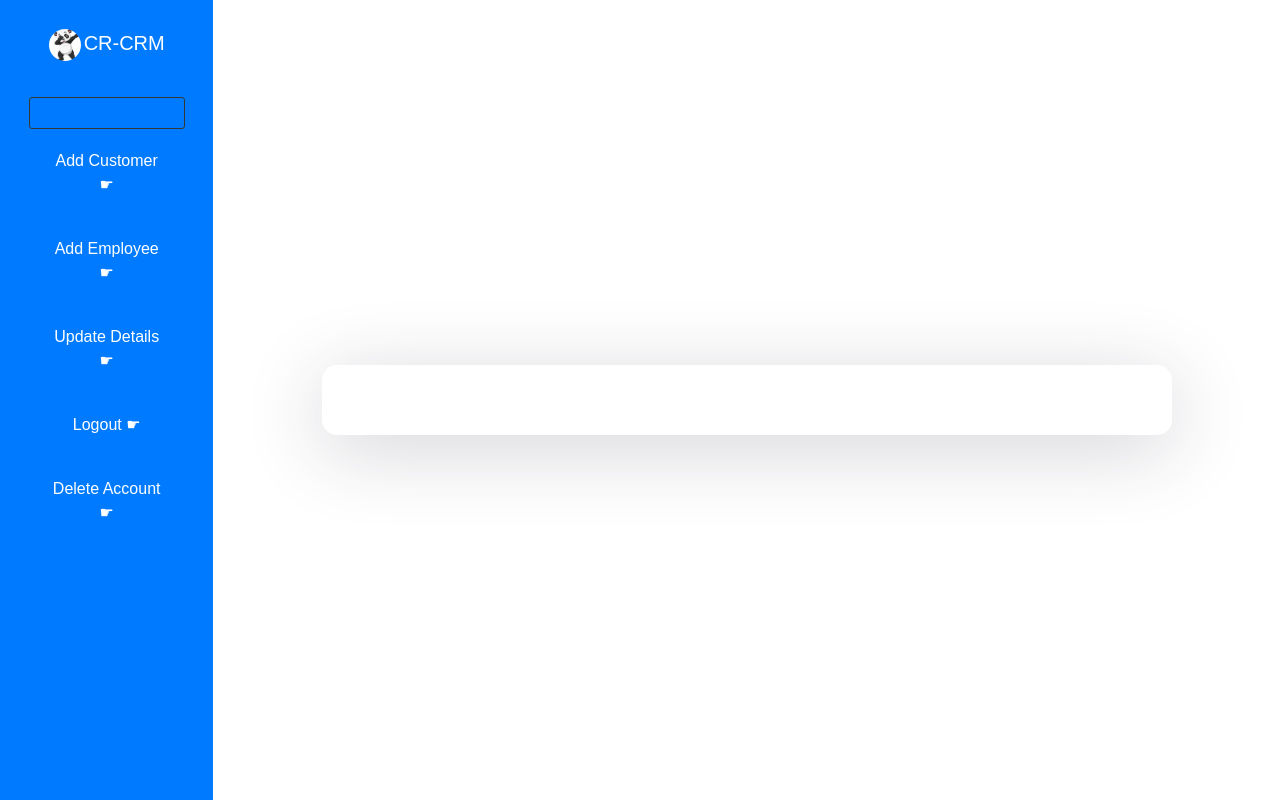
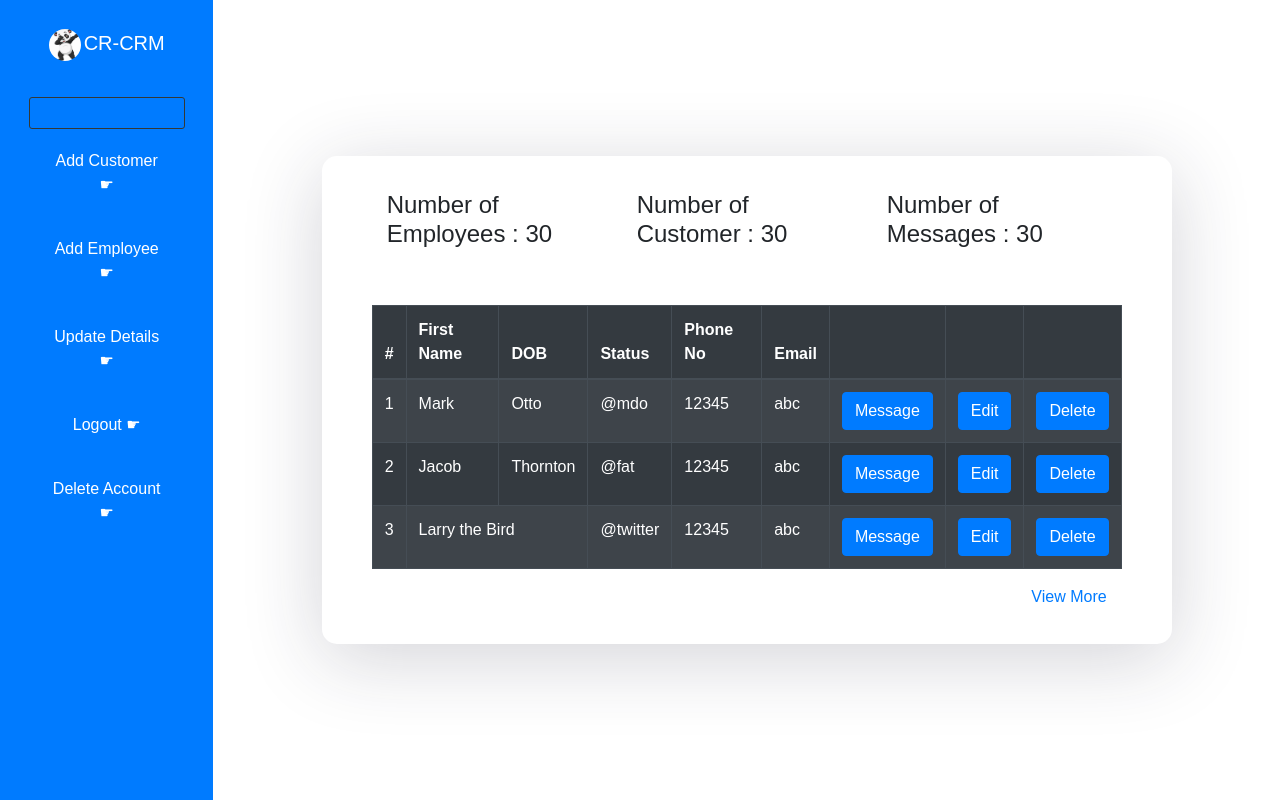
Before and after one commit to GDSC-IU/CR-CRM, a React (Create React App) app in the folder client/: page /profile/1 in a window 1280 px wide. Built offline with nearby package versions, Linux system fonts and the light colour scheme; no server answers.

Commit message:
After login page added with static data

```diff
--- a/client/package.json
+++ b/client/package.json
@@ -9,6 +9,7 @@
     "bootstrap": "^4.6.0",
     "react": "^17.0.2",
     "react-bootstrap": "^1.6.1",
+    "react-confirm-bootstrap": "^5.3.1",
     "react-dom": "^17.0.2",
     "react-router": "^5.2.0",
     "react-router-dom": "^5.2.0",
--- a/client/src/components/Dashboard.js
+++ b/client/src/components/Dashboard.js
@@ -1,4 +1,5 @@
 import React from 'react';
+import { Container, Row, Col, Table, Button } from 'react-bootstrap';
 
 class Dashboard extends React.Component {
 
@@ -6,6 +7,77 @@ class Dashboard extends React.Component {
   render() {
     return(
       <>
+        <Container>
+          <Row>
+            <Col md={4}>
+              <h4>Number of Employees : 30</h4>
+            </Col>
+            <Col md={4}>
+              <h4>Number of Customer : 30</h4>
+            </Col>
+            <Col md={4}>
+              <h4>Number of Messages : 30</h4>
+            </Col>
+          </Row>
+          <br />
+          <br />
+          <Row>
+            <Table striped bordered hover variant="dark">
+              <thead>
+                <tr>
+                  <th>#</th>
+                  <th>First Name</th>
+                  <th>DOB</th>
+                  <th>Status</th>
+                  <th>Phone No</th>
+                  <th>Email</th>
+                  <th></th>
+                  <th></th>
+                  <th></th>
+                </tr>
+              </thead>
+              <tbody>
+                <tr>
+                  <td>1</td>
+                  <td>Mark</td>
+                  <td>Otto</td>
+                  <td>@mdo</td>
+                  <td>12345</td>
+                  <td>abc</td>
+                  <td><Button>Message</Button></td>
+                  <td><Button>Edit</Button></td>
+                  <td><Button>Delete</Button></td>
+                </tr>
+                <tr>
+                  <td>2</td>
+                  <td>Jacob</td>
+                  <td>Thornton</td>
+                  <td>@fat</td>
+                  <td>12345</td>
+                  <td>abc</td>
+                  <td><Button>Message</Button></td>
+                  <td><Button>Edit</Button></td>
+                  <td><Button>Delete</Button></td>
+                </tr>
+                <tr>
+                  <td>3</td>
+                  <td colSpan="2">Larry the Bird</td>
+                  <td>@twitter</td>
+                  <td>12345</td>
+                  <td>abc</td>
+                  <td><Button>Message</Button></td>
+                  <td><Button>Edit</Button></td>
+                  <td><Button>Delete</Button></td>
+                </tr>
+              </tbody>
+            </Table>
+          </Row>
+          <Row>
+            <Col style={{textAlign: "right"}}>
+            <a href="#" >View More</a>
+            </Col>
+          </Row>
+        </Container>
       </>
     );
   }
--- a/client/src/components/Sidebar.js
+++ b/client/src/components/Sidebar.js
@@ -6,6 +6,7 @@ import Employee from './Employee';
 import Customer from './Customer';
 import panda from '../assets/panda.png';
 import Dashboard from './Dashboard';
+var Confirm = require('react-confirm-bootstrap');
 
 class Sidebar extends React.Component {
 
@@ -69,7 +70,7 @@ class Sidebar extends React.Component {
 										<Link className="nav-item space" to="/">Update Details &#9755;</Link>
 									</Nav.Item>
 									<Nav.Item>
-										<Link className="nav-item space" to="/">Logout  &#9755;</Link>
+										<Link className="nav-item space" to="/login">Logout  &#9755;</Link>
 									</Nav.Item>
 									<Nav.Item>
 										<Link className="nav-item space" to="/">Delete Account  &#9755;</Link>
@@ -86,6 +87,7 @@ class Sidebar extends React.Component {
                 <Route path={`/profile/${this.props.match.params.compID}/emp-Reg`}
                   render={() => <Employee user={this.state.user} />}
                 />
+                {/* <Route path={``} component={} /> */}
               </Switch>
             </Col>
           </Row>
```
Also changed, not shown: 2 other files (tests, documents, lock files or other folders).
